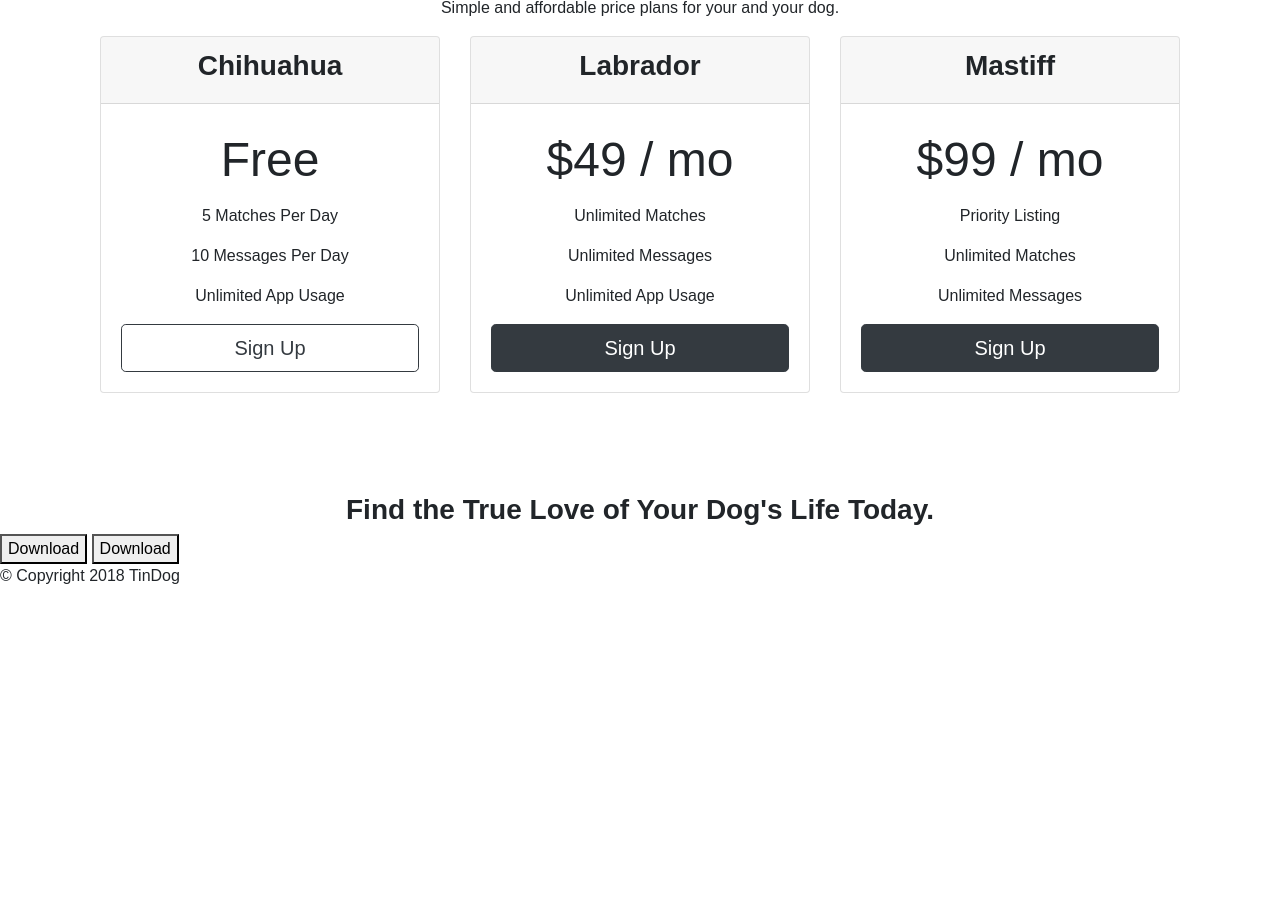
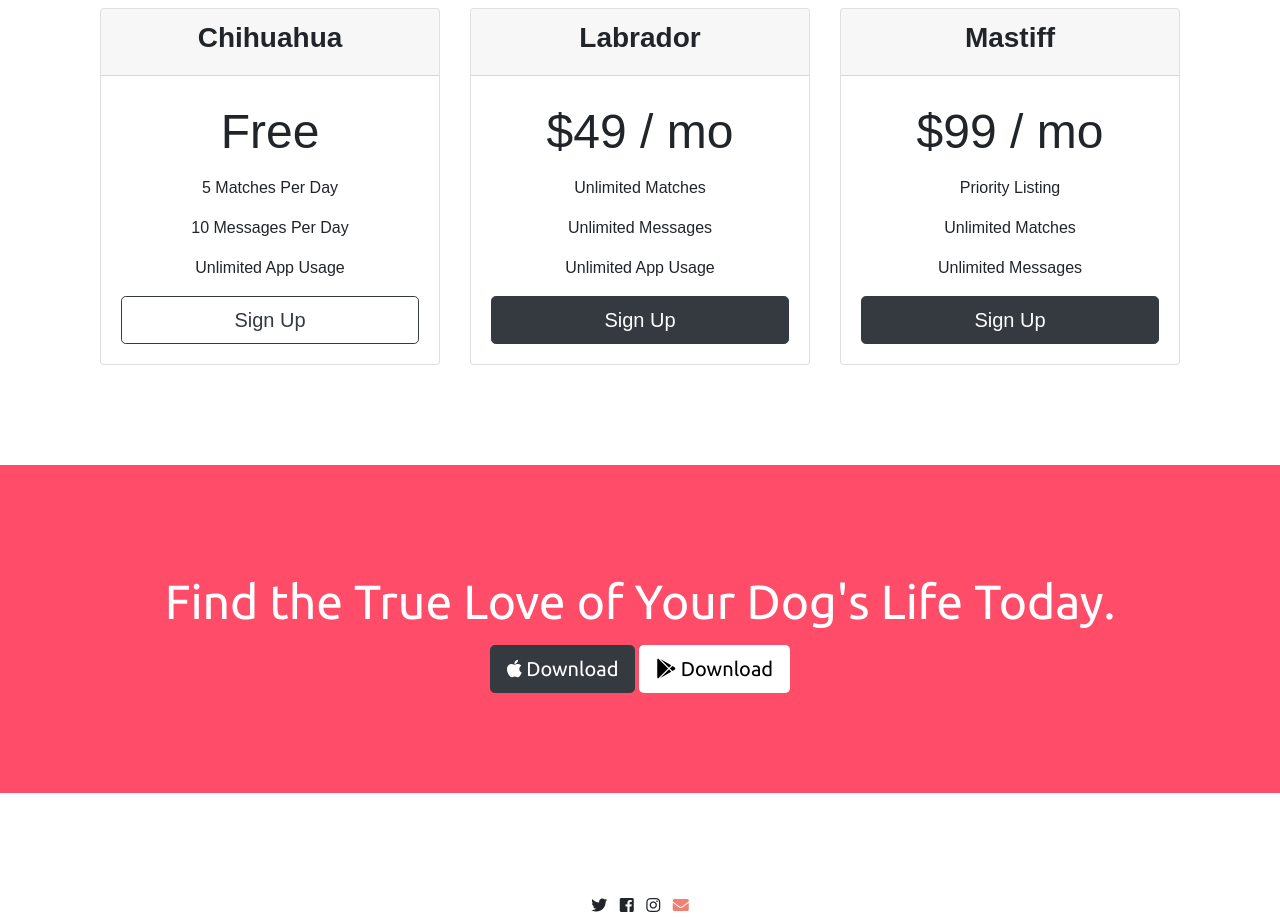
Before and after one commit to tamzidpeace/Tindog, a plain HTML site: page index.html in a window 1280 px wide. Shown: the part 1880-2797 px from the top of the page. Before the commit the page ends 2484 px from the top, so only its background shows below. Drawn offline with Linux system fonts and the light colour scheme.

Commit message:
footer section

```diff
--- a/css/styles.css
+++ b/css/styles.css
@@ -1,27 +1,38 @@
+body {
+    font-family: 'Ubuntu', sans-serif;
+}
+
 #title {
     background-color: #ff4c68;
     color: white;
-    height: 605px;
+    height: 577px;
+    font-weight: bold;
 }
+
 .tindog {
     font-family: 'Montserrat-black', sans-serif;
     font-size: 2rem;
 }
+
 .container-fluid {
     padding: 3% 15%;
 }
+
 h1 {
     font-family: 'Ubuntu', sans-serif;
+    /*
     font-family: 'Montserrat-black', sans-serif;
+    */
     font-size: 3rem;
     line-height: 1.5;
 }
+
 #dog {
     margin-top: 20px;
     transform: rotate(20deg);
     height: 600px;
     width: 300px;
-    position: relative;
+    position: absolute;
 }
 
 body {
@@ -36,16 +47,16 @@ body {
     background-color: white;
 }
 
-.fas , .far {
+.fas, .far {
     color: #ef8172;
     margin-bottom: 10px;
 }
 
-.fas:hover{
+.fas:hover {
     color: #ff4c68;
 }
 
-.far:hover{
+.far:hover {
     color: #ff4c68;
 }
 
@@ -60,11 +71,11 @@ h3 {
     font-weight: bold;
     text-align: center;
 }
+
 .t1 {
     color: #8f8f8f;
     text-align: center;
 }
-
 
 /*testimonial section*/
 
@@ -104,3 +115,59 @@ h3 {
     font-family: 'Montserrat-black', sans-serif;
     text-align: center;
 }
+
+@media (max-width: 770px) {
+    #dog {
+        transform: rotate(0);
+        position: static;
+    }
+
+    #title {
+        height: 100%;
+        text-align: center;
+    }
+}
+
+#cta {
+    text-align: center;
+    background-color: #ff4c68;
+    font-family: 'Ubuntu', sans-serif;
+    height: 300%;
+}
+
+.cta-content {
+    text-align: center;
+    padding-top: 100px;
+    padding-bottom: 100px;
+}
+
+.cta-content h1 {
+    color: white;
+}
+
+#footer {
+    text-align: center;
+    height: 250px;
+    background-color: #FFFFFF;
+}
+
+.footer-content {
+    text-align: center;
+    padding-top: 100px;
+    padding-bottom: 100px;
+}
+
+.play {
+    background-color: white;
+    color: black;
+}
+
+.mIcon {
+    padding: 4px;
+}
+
+.footer-p {
+    color: #99A0A8;
+    font-weight: bold;
+    font-family: 'Ubuntu', sans-serif;
+}
--- a/index.html
+++ b/index.html
@@ -221,10 +221,16 @@
 <!-- Call to Action -->
 
 <section id="cta">
+    <div class = "cta-content">
+        <h1>Find the True Love of Your Dog's Life Today.</h1>
+        <button type="button" class="btn btn-dark btn-lg">
+            <i class="fab fa-apple"></i> Download
+        </button>
+        <button type="button" class="play btn  btn-lg">
+            <i class=" fab fa-google-play"></i> Download
+        </button>
+    </div>
 
-    <h3>Find the True Love of Your Dog's Life Today.</h3>
-    <button type="button">Download</button>
-    <button type="button">Download</button>
 
 </section>
 
@@ -232,8 +238,13 @@
 <!-- Footer -->
 
 <footer id="footer">
-
-    <p>© Copyright 2018 TinDog</p>
+    <div class="footer-content">
+        <i class="mIcon fab fa-twitter"></i>
+        <i class="mIcon fab fa-facebook-square"></i>
+        <i class="mIcon fab fa-instagram"></i>
+        <i class="mIcon fas fa-envelope"></i>
+        <p class="footer-p">© Copyright 2018 TinDog</p>
+    </div>
 
 </footer>
 
```
